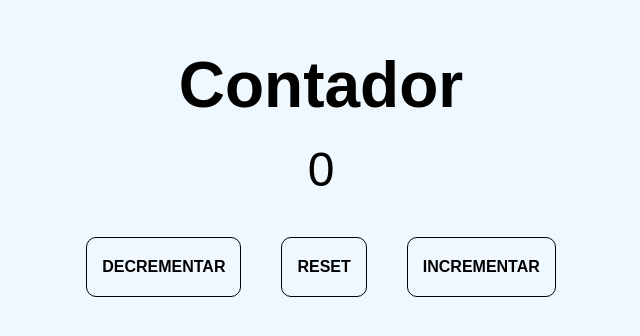
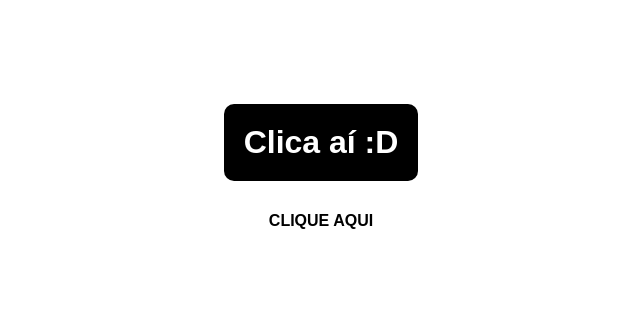
Before and after one commit to Manipulado/cores-aleatorias, a plain HTML site: page index.html in a window 1280 px wide. Shown: the part 228-564 px from the top of the page, without its empty margins (319-959 px from the left). Drawn offline with Linux system fonts and the light colour scheme.

Commit message:
Projeto Finalizado

```diff
--- a/index.html
+++ b/index.html
@@ -4,23 +4,14 @@
     <meta charset="UTF-8">
     <meta http-equiv="X-UA-Compatible" content="IE=edge">
     <meta name="viewport" content="width=device-width, initial-scale=1.0">
-    <title>Contador</title>
+    <title>Cores Aleatórias</title>
     <link rel="stylesheet" href="style.css">
 </head>
 <body>
-    <section>
-        <div class="contador">
-            <h1>Contador</h1>
-            <p></p>
-        </div>
-        <div class="botoes">
-            <a href="#" id="decrementa">Decrementar</a>
-            <a href="#" id="reset">Reset</a>
-            <a href="#" id="incrementa">Incrementar</a>
-        </div>
-
-    </section>
-
+    <div>
+        <h1>Clica aí :D</h1>
+        <a href="#">Clique aqui</a>
+    </div>
     <script src="script.js"></script>
 </body>
 </html>
--- a/script.js
+++ b/script.js
@@ -1,21 +1,11 @@
-const numeroAlterado = document.querySelector('.contador p');
-numeroAlterado.textContent = 0;
-let count = 0
-// btnDecrementa = document.querySelector('#decrementa');
-// btnReset = document.querySelector('#reset');
-// btnIncrementa = document.querySelector('#incrementa');
-const botoes = document.querySelectorAll('a');
+const titulo = document.querySelector('h1');
+const background = document.querySelector('body');
+const botao = document.querySelector('a');
 
+const cores = ['pink', 'blue', 'red', 'green', 'yellow'];
 
-botoes.forEach((i) => {
-    i.addEventListener('click', function(){
-        if(i.innerText === 'INCREMENTAR'){
-            count++;
-        } else if (i.innerText === 'DECREMENTAR'){
-            count--;
-        } else {
-            count = 0;
-        }
-        numeroAlterado.textContent = count
-    })
-})
+botao.addEventListener('click', function(){
+    const numeroAleatorio = Math.floor(Math.random() * cores.length);
+    background.style.background = cores[numeroAleatorio];
+    titulo.innerText = `A cor atual é: ${cores[numeroAleatorio]}`;
+});
--- a/style.css
+++ b/style.css
@@ -3,10 +3,9 @@
     margin: 0;
     box-sizing: border-box;
     font-family: Arial, Helvetica, sans-serif;
-    background-color: aliceblue;
 }
 
-section{
+div{
     height: 100vh;
     display: flex;
     flex-direction: column;
@@ -16,8 +15,8 @@ section{
 }
 
 div h1{
-    color:  black;
-    font-size: 4rem;
+    background: black;
+    color:  white;
     padding: 20px;
     border-radius: 10px;
 }
@@ -26,19 +25,8 @@ div a{
     text-decoration: none;
     text-transform: uppercase;
     font-weight: bold;
-    padding: 20px 15px;
-    border: 1px solid black;
-    margin: 20px;
+    padding: 10px;
+    border: 1px solid white;
     border-radius: 10px;
     color: black;
 }
-
-.contador p{
-    text-align: center;
-    font-size: 3rem;
-}
-
-.botoes{
-    display: flex;
-    flex-direction: row;
-}
```
